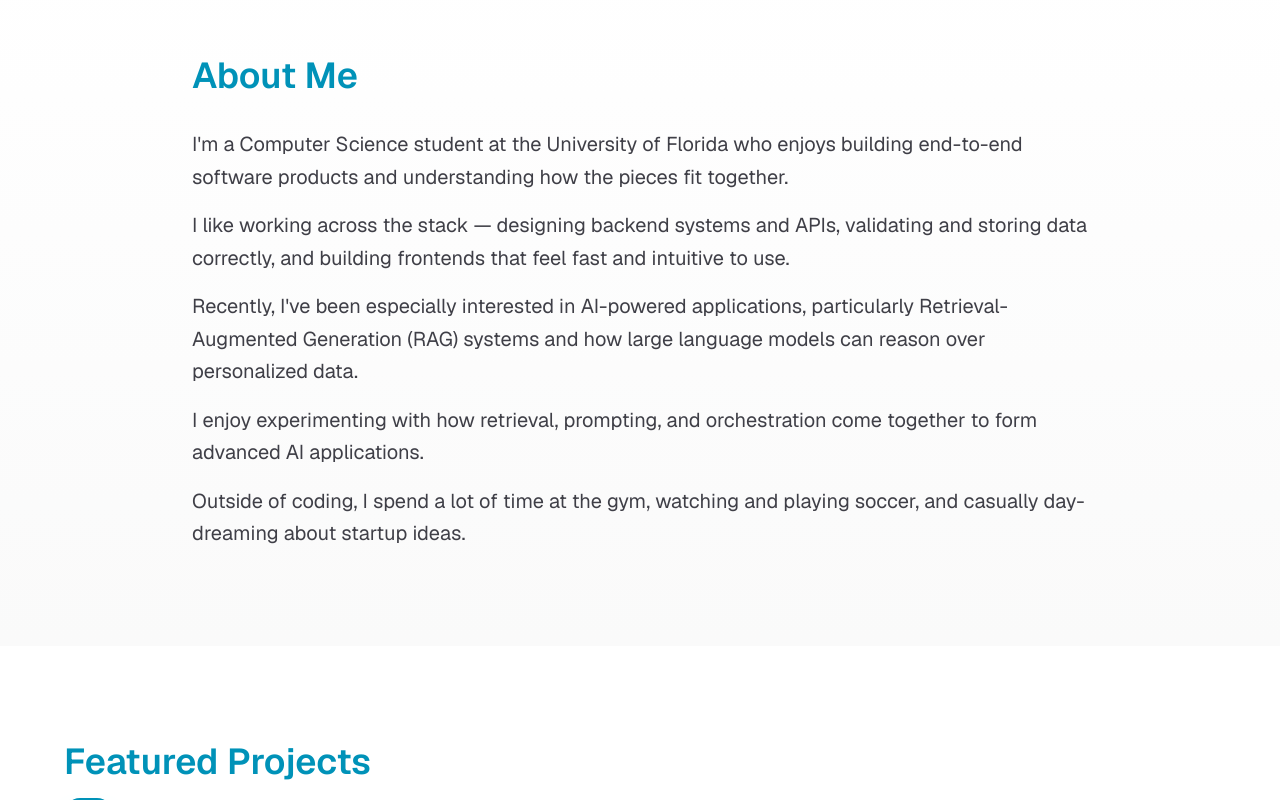
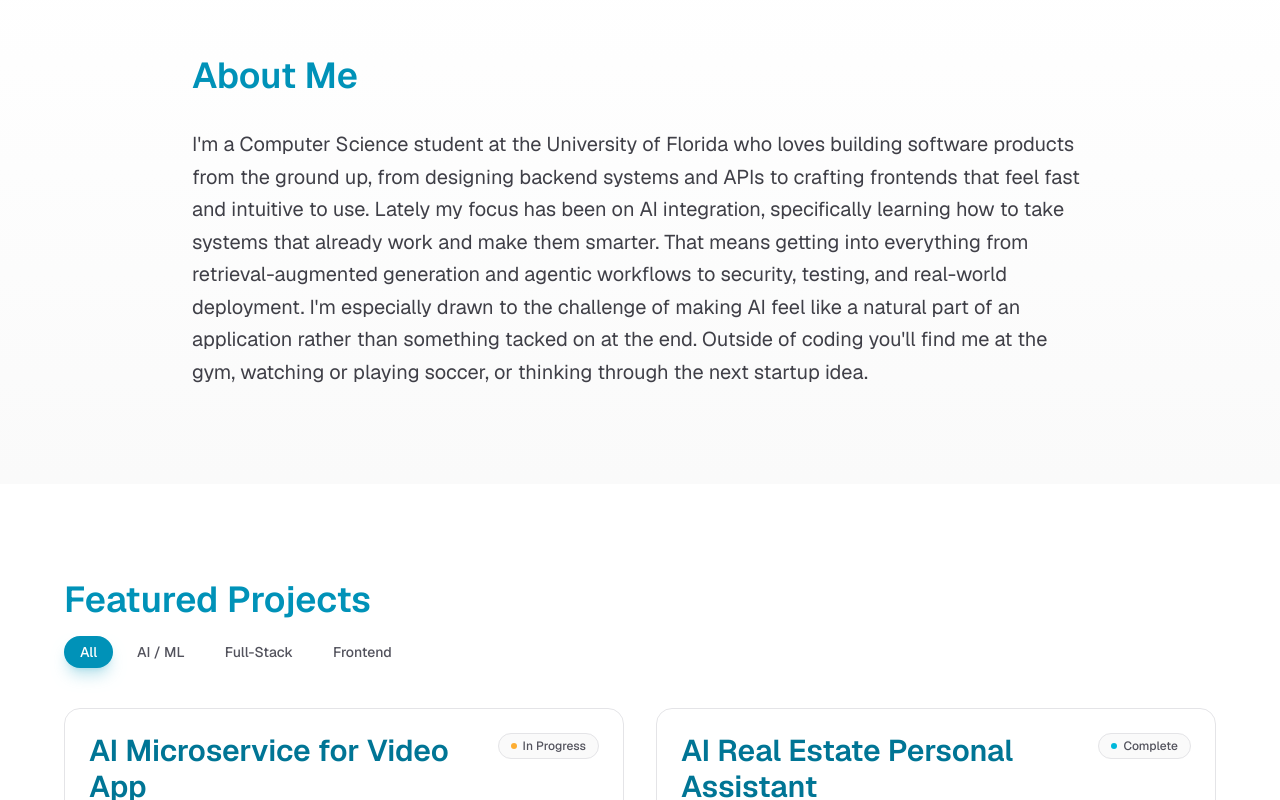
Before and after one commit to davegeek26/Portfolio, a Next.js app: page / in a window 1280 px wide. Shown: the part 840-1640 px from the top of the page. Built offline with nearby package versions, Linux system fonts and the light colour scheme.

Commit message:
changed about text

```diff
--- a/src/app/components/About.js
+++ b/src/app/components/About.js
@@ -3,11 +3,7 @@
 import { motion } from "framer-motion";
 
 const lines = [
-  "I'm a Computer Science student at the University of Florida who enjoys building end-to-end software products and understanding how the pieces fit together.",
-  "I like working across the stack — designing backend systems and APIs, validating and storing data correctly, and building frontends that feel fast and intuitive to use.",
-  "Recently, I've been especially interested in AI-powered applications, particularly Retrieval-Augmented Generation (RAG) systems and how large language models can reason over personalized data.",
-  "I enjoy experimenting with how retrieval, prompting, and orchestration come together to form advanced AI applications.",
-  "Outside of coding, I spend a lot of time at the gym, watching and playing soccer, and casually day-dreaming about startup ideas.",
+  "I'm a Computer Science student at the University of Florida who loves building software products from the ground up, from designing backend systems and APIs to crafting frontends that feel fast and intuitive to use. Lately my focus has been on AI integration, specifically learning how to take systems that already work and make them smarter. That means getting into everything from retrieval-augmented generation and agentic workflows to security, testing, and real-world deployment. I'm especially drawn to the challenge of making AI feel like a natural part of an application rather than something tacked on at the end. Outside of coding you'll find me at the gym, watching or playing soccer, or thinking through the next startup idea."
 ];
 
 const containerVariants = {
```
